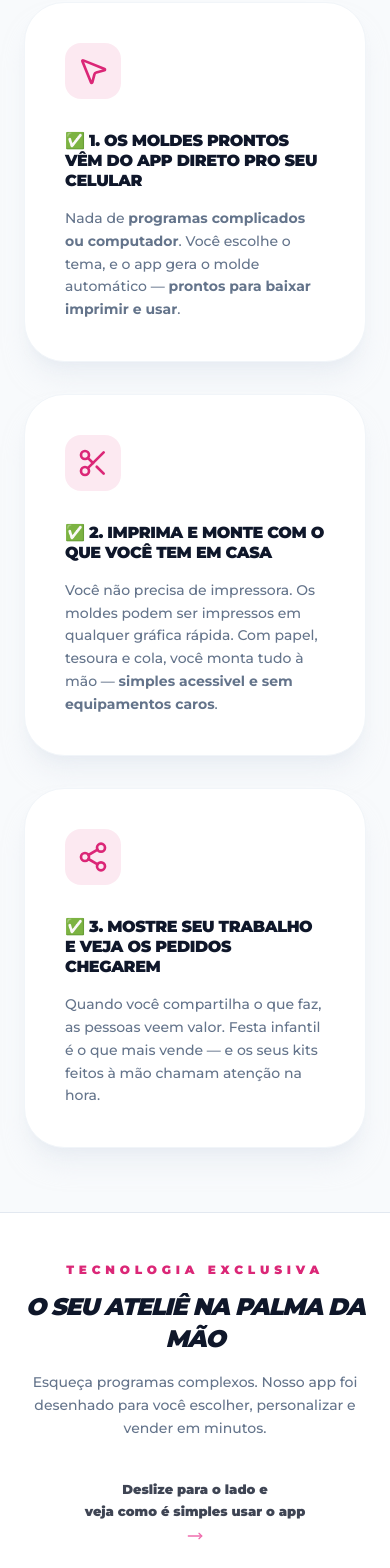
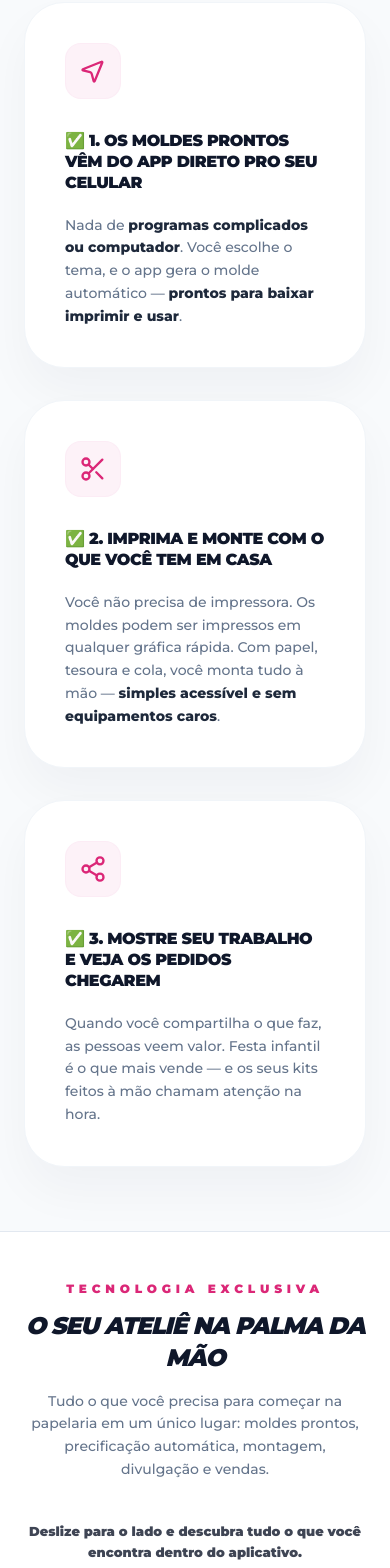
Before and after one commit to AxerCompany/Papelaria-, a React (Vite) app: page / in a window 390 px wide. Shown: the part 1380-2948 px from the top of the page. Built offline with nearby package versions, Linux system fonts and the light colour scheme.

Commit message:
style: update typography and iconography for landing page
- Convert step headers to uppercase for emphasis.
- Update font weights to strong for improved readability.
- Adjust icons and rotation for better visual balance.
- Update repository banner image.

```diff
--- a/App.tsx
+++ b/App.tsx
@@ -380,35 +380,43 @@ const HowItWorks: React.FC = () => (
       <div className="grid md:grid-cols-3 gap-8">
         {[
           {
-            icon: <MousePointer2 size={32} />,
-            title: "✅ 1. Os moldes prontos vêm do app direto pro seu celular",
+            icon: <MousePointer2 size={28} className="transform rotate-90" />,
+            title: "✅ 1. OS MOLDES PRONTOS VÊM DO APP DIRETO PRO SEU CELULAR",
             desc: (
               <>
-                Nada de <span className="font-bold">programas complicados ou computador</span>. Você escolhe o tema, e o app gera o molde automático — <span className="font-bold">prontos para baixar imprimir e usar</span>.
+                Nada de <strong className="font-extrabold text-slate-800">programas complicados ou computador</strong>. Você escolhe o tema, e o app gera o molde automático — <strong className="font-extrabold text-slate-800">prontos para baixar imprimir e usar</strong>.
               </>
             )
           },
           {
-            icon: <Scissors size={32} />,
-            title: "✅ 2. Imprima e monte com o que você tem em casa",
+            icon: <Scissors size={28} />,
+            title: "✅ 2. IMPRIMA E MONTE COM O QUE VOCÊ TEM EM CASA",
             desc: (
               <>
-                Você não precisa de impressora. Os moldes podem ser impressos em qualquer gráfica rápida. Com papel, tesoura e cola, você monta tudo à mão — <span className="font-bold">simples acessivel e sem equipamentos caros</span>.
+                Você não precisa de impressora. Os moldes podem ser impressos em qualquer gráfica rápida. Com papel, tesoura e cola, você monta tudo à mão — <strong className="font-extrabold text-slate-800">simples acessível e sem equipamentos caros</strong>.
               </>
             )
           },
           {
-            icon: <Share2 size={32} />,
-            title: "✅ 3. Mostre seu trabalho e veja os pedidos chegarem",
-            desc: "Quando você compartilha o que faz, as pessoas veem valor. Festa infantil é o que mais vende — e os seus kits feitos à mão chamam atenção na hora."
+            icon: <Share2 size={28} />,
+            title: "✅ 3. MOSTRE SEU TRABALHO E VEJA OS PEDIDOS CHEGAREM",
+            desc: (
+              <>
+                Quando você compartilha o que faz, as pessoas veem valor. Festa infantil é o que mais vende — e os seus kits feitos à mão chamam atenção na hora.
+              </>
+            )
           }
         ].map((item, idx) => (
-          <div key={idx} className="bg-white p-10 rounded-[2.5rem] shadow-xl shadow-slate-200/50 border border-slate-100 flex flex-col items-start transition-all hover:scale-[1.02] duration-300">
-            <div className="w-14 h-14 bg-pink-600/10 rounded-2xl flex items-center justify-center text-pink-600 mb-8">
+          <div key={idx} className="bg-white p-10 rounded-[2.5rem] shadow-[0_24px_48px_rgba(15,23,42,0.04)] border border-slate-100 flex flex-col items-start transition-all hover:scale-[1.02] duration-300">
+            <div className="w-14 h-14 bg-pink-50 rounded-2xl flex items-center justify-center text-pink-600 mb-8 border border-pink-100/50">
               {item.icon}
             </div>
-            <h4 className="text-base md:text-lg font-black text-slate-900 uppercase tracking-tight mb-4 leading-tight">{item.title}</h4>
-            <div className="text-slate-500 text-sm md:text-base font-medium leading-relaxed">{item.desc}</div>
+            <h4 className="text-base md:text-lg font-black text-slate-900 uppercase tracking-tight mb-5 leading-[1.3] text-left">
+              {item.title}
+            </h4>
+            <p className="text-slate-500 text-sm md:text-base font-medium leading-relaxed text-left">
+              {item.desc}
+            </p>
           </div>
         ))}
       </div>
@@ -433,13 +441,12 @@ const Features: React.FC = () => {
         <div className="text-center mb-10">
           <p className="text-pink-600 font-black text-[12px] uppercase tracking-[0.4em] mb-3">TECNOLOGIA EXCLUSIVA</p>
           <h2 className="text-2xl md:text-3xl font-black text-slate-900 mb-4 uppercase tracking-tighter italic">O SEU ATELIÊ NA PALMA DA MÃO</h2>
-          <p className="text-slate-500 text-sm md:text-base font-medium max-w-xl mx-auto leading-relaxed">Esqueça programas complexos. Nosso app foi desenhado para você escolher, personalizar e vender em minutos.</p>
+          <p className="text-slate-500 text-sm md:text-base font-medium max-w-2xl mx-auto leading-relaxed">Tudo o que você precisa para começar na papelaria em um único lugar: moldes prontos, precificação automática, montagem, divulgação e vendas.</p>
         </div>
 
         <div className="flex flex-col items-center justify-center mb-10 text-center opacity-80">
-          <p className="text-[13px] md:text-sm font-black text-slate-900 leading-relaxed max-w-xs md:max-w-sm">
-            Deslize para o lado e <br />
-            veja como é simples usar o app
+          <p className="text-[13px] md:text-sm font-black text-slate-900 leading-relaxed max-w-md">
+            Deslize para o lado e descubra tudo o que você encontra dentro do aplicativo.
           </p>
           <div className="mt-2 text-pink-500 animate-[bounce_2s_infinite]">
             <MoveRight size={16} />
@@ -458,13 +465,15 @@ const Features: React.FC = () => {
           />
         </div>
 
-        <div className="grid grid-cols-1 sm:grid-cols-2 lg:grid-cols-4 gap-6">
+        <div className="grid grid-cols-1 sm:grid-cols-2 lg:grid-cols-3 gap-6">
           {[
-            { icon: <Layers size={28} />, title: "Moldes Prontos", desc: "Acesse temas populares como Safari, Patrulha Canina e muito mais." },
-            { icon: <Zap size={28} />, title: "Kits Completos", desc: "Caixinhas, toppers e tags em um só lugar." },
-            { icon: <FileText size={28} />, title: "+2.000 Moldes", desc: "Acesso a +2.000 moldes prontos e editáveis para você nunca ficar sem opções." },
-            { icon: <Printer size={28} />, title: "Download PDF", desc: "Arquivos prontos para baixar em alta resolução. Basta imprimir e vender." },
-            { icon: <Smartphone size={28} />, title: "Passo a passo completo", desc: "O app te guia em cada etapa para gerar, baixar e montar os moldes de forma simples e rápida." }
+            { icon: <Gift size={28} />, title: "🎁 BIBLIOTECA DE MOLDES PRONTOS", desc: "Mais de 2.000 moldes organizados para imprimir, personalizar e vender." },
+            { icon: <Rocket size={28} />, title: "🚀 COMECE COM APENAS R$100", desc: "Receba um plano simples para fazer sua primeira venda mesmo começando com pouco dinheiro e sem impressora." },
+            { icon: <DollarSign size={28} />, title: "💰 DESCUBRA QUANTO COBRAR", desc: "Calcule preços e lucros automaticamente para vender com mais confiança." },
+            { icon: <Scissors size={28} />, title: "✂️ APRENDA COMO MONTAR", desc: "Veja os materiais necessários e siga tutoriais simples de produção." },
+            { icon: <Volume2 size={28} />, title: "📢 TEXTOS PRONTOS PARA VENDER", desc: "Mensagens prontas para WhatsApp e Instagram para divulgar seus produtos." },
+            { icon: <Layers size={28} />, title: "🏪 ONDE COMPRAR MATERIAIS", desc: "Descubra fornecedores confiáveis e economize tempo procurando tudo sozinha." },
+            { icon: <Package size={28} />, title: "📦 KIT INICIAL PARA COMEÇAR", desc: "Saiba exatamente o que comprar para iniciar sem desperdícios." }
           ].map((item, idx) => (
             <div key={idx} className="flex flex-col items-center text-center group bg-slate-50 p-8 rounded-3xl border border-slate-100 transition-all hover:-translate-y-2">
               <div className="w-14 h-14 bg-slate-950 rounded-2xl flex items-center justify-center text-pink-500 mb-6 group-hover:bg-pink-600 group-hover:text-white transition-all shadow-lg">
@@ -630,7 +639,6 @@ const Deliverables: React.FC = () => {
                   { text: "O que postar pra chamar atenção", icon: <Share2 size={16} /> },
                   { text: "Como conseguir os primeiros pedidos usando só o seu celular", icon: <Smartphone size={16} /> },
                   { text: "Como tirar fotos simples que vendem o produto por você", icon: <Camera size={16} /> },
-                  { text: "Estratégias pra vender em grupos, no Instagram e no boca a boca", icon: <Target size={16} /> },
                   { text: "Como cobrar e entregar de um jeito fácil e seguro", icon: <CreditCard size={16} /> }
                 ].map((point, idx) => (
                   <div key={idx} className="flex items-center gap-4 bg-pink-50/50 p-5 rounded-2xl border border-pink-100/50 group/item transition-all hover:bg-pink-100">
@@ -661,7 +669,7 @@ const Deliverables: React.FC = () => {
           </div>
         </div>
 
-        <div className="grid md:grid-cols-2 gap-8">
+        <div className="grid md:grid-cols-3 gap-8">
           <div className="relative group">
             <div className="absolute -inset-1 bg-gradient-to-b from-green-400 to-green-600 rounded-[2.5rem] blur opacity-10" />
             <div className="relative bg-white border-2 border-slate-100 rounded-[2.5rem] p-10 shadow-xl overflow-hidden flex flex-col items-center text-center transition-all hover:scale-[1.02]">
@@ -669,14 +677,37 @@ const Deliverables: React.FC = () => {
                 <DollarSign size={40} />
               </div>
               <div className="mb-6">
-                <h4 className="text-xl font-black text-slate-900 uppercase tracking-tight mb-2 italic">GUIA DE PRECIFICAÇÃO</h4>
+                <span className="text-xs font-black text-pink-600 bg-pink-50 px-3 py-1 rounded-full uppercase tracking-widest mb-3 inline-block">🎁 BÔNUS 01</span>
+                <h4 className="text-xl font-black text-slate-900 uppercase tracking-tight mb-2 italic">PRIMEIROS CLIENTES EM 7 DIAS</h4>
                 <p className="text-slate-500 font-bold text-sm leading-relaxed px-4">
-                  Aprenda como cobrar de forma lucrativa mesmo sendo iniciante. Pare de perder dinheiro!
+                  Aprenda estratégias simples para conseguir seus primeiros pedidos usando WhatsApp, Instagram, Facebook e divulgação local.
                 </p>
               </div>
               <div className="mt-auto w-full pt-8 border-t border-slate-50">
-                <span className="text-[11px] font-black text-green-600 px-6 py-2 bg-green-50 rounded-full uppercase tracking-[0.2em] italic line-through decoration-slate-400">
-                  VALE R$ 47,00
+                <span className="text-[11px] font-black text-green-600 px-6 py-2 bg-green-50 rounded-full uppercase tracking-[0.2em] italic line-through decoration-slate-400 font-sans">
+                  VALE R$ 97,00
+                </span>
+                <p className="text-[10px] text-slate-400 mt-3 font-black uppercase tracking-widest">LIBERADO GRÁTIS HOJE</p>
+              </div>
+            </div>
+          </div>
+
+          <div className="relative group">
+            <div className="absolute -inset-1 bg-gradient-to-b from-pink-400 to-pink-600 rounded-[2.5rem] blur opacity-10" />
+            <div className="relative bg-white border-2 border-slate-100 rounded-[2.5rem] p-10 shadow-xl overflow-hidden flex flex-col items-center text-center transition-all hover:scale-[1.02]">
+              <div className="w-20 h-20 bg-pink-600 rounded-3xl flex items-center justify-center text-white mb-8 -rotate-3 shadow-lg shadow-pink-600/30">
+                <Zap size={40} />
+              </div>
+              <div className="mb-6">
+                <span className="text-xs font-black text-pink-600 bg-pink-50 px-3 py-1 rounded-full uppercase tracking-widest mb-3 inline-block">🎁 BÔNUS 02</span>
+                <h4 className="text-xl font-black text-slate-900 uppercase tracking-tight mb-2 italic">GUIA DA PRIMEIRA VENDA</h4>
+                <p className="text-slate-500 font-bold text-sm leading-relaxed px-4">
+                  Descubra exatamente o que postar, como divulgar, cobrar, entregar e transformar interesse em pedidos reais.
+                </p>
+              </div>
+              <div className="mt-auto w-full pt-8 border-t border-slate-50">
+                <span className="text-[11px] font-black text-pink-600 px-6 py-2 bg-pink-50 rounded-full uppercase tracking-[0.2em] italic line-through decoration-slate-400 font-sans">
+                  VALE R$ 67,00
                 </span>
                 <p className="text-[10px] text-slate-400 mt-3 font-black uppercase tracking-widest">LIBERADO GRÁTIS HOJE</p>
               </div>
@@ -686,17 +717,18 @@ const Deliverables: React.FC = () => {
           <div className="relative group">
             <div className="absolute -inset-1 bg-gradient-to-b from-blue-400 to-blue-600 rounded-[2.5rem] blur opacity-10" />
             <div className="relative bg-white border-2 border-slate-100 rounded-[2.5rem] p-10 shadow-xl overflow-hidden flex flex-col items-center text-center transition-all hover:scale-[1.02]">
-              <div className="w-20 h-20 bg-blue-500 rounded-3xl flex items-center justify-center text-white mb-8 -rotate-3 shadow-lg shadow-blue-500/30">
+              <div className="w-20 h-20 bg-blue-500 rounded-3xl flex items-center justify-center text-white mb-8 rotate-3 shadow-lg shadow-blue-500/30">
                 <Package size={40} />
               </div>
               <div className="mb-6">
-                <h4 className="text-xl font-black text-slate-900 uppercase tracking-tight mb-2 italic">LISTA DE MATERIAIS</h4>
+                <span className="text-xs font-black text-pink-600 bg-pink-50 px-3 py-1 rounded-full uppercase tracking-widest mb-3 inline-block">🎁 BÔNUS 03</span>
+                <h4 className="text-xl font-black text-slate-900 uppercase tracking-tight mb-2 italic">LISTA DE MATERIAIS PARA COMEÇAR</h4>
                 <p className="text-slate-500 font-bold text-sm leading-relaxed px-4">
-                  O guia exato do que você precisa para começar agora mesmo com o mínimo possível.
+                  Saiba exatamente o que comprar para fazer seus primeiros personalizados sem gastar dinheiro com itens desnecessários.
                 </p>
               </div>
               <div className="mt-auto w-full pt-8 border-t border-slate-50">
-                <span className="text-[11px] font-black text-blue-600 px-6 py-2 bg-blue-50 rounded-full uppercase tracking-[0.2em] italic line-through decoration-slate-400">
+                <span className="text-[11px] font-black text-blue-600 px-6 py-2 bg-blue-50 rounded-full uppercase tracking-[0.2em] italic line-through decoration-slate-400 font-sans">
                   VALE R$ 37,00
                 </span>
                 <p className="text-[10px] text-slate-400 mt-3 font-black uppercase tracking-widest">LIBERADO GRÁTIS HOJE</p>
@@ -746,8 +778,10 @@ const Pricing: React.FC = () => {
           </div>
 
           <div className="p-10 md:p-12 text-center">
-            <h3 className="text-2xl font-black text-white mb-2 uppercase tracking-tighter italic">PAPELARIA DESCOMPLICADA</h3>
-            <p className="text-[11px] font-black text-slate-500 uppercase tracking-[0.3em] mb-8">ACESSO TOTAL + MOLDES + BÔNUS</p>
+            <h3 className="text-2xl font-black text-white mb-2 uppercase tracking-tighter italic">ACESSO COMPLETO AO PAPELARIA DESCOMPLICADA</h3>
+            <p className="text-sm font-medium text-slate-400 mb-8 max-w-sm mx-auto">
+              Moldes, precificação, montagem, divulgação e vendas.
+            </p>
 
             <div className="flex flex-col items-center mb-10">
               <CountdownTimer />
@@ -783,17 +817,22 @@ const Pricing: React.FC = () => {
 
             <div className="space-y-4 mb-12 text-left">
               {[
-                "Acesso Completo ao App",
-                "Moldes gerados em segundos",
-                "Temas Infantis Premium",
-                "Licença Comercial de Vendas",
-                "Garantia Incondicional",
-                "Bônus: Guia de Precificação",
-                "Bônus: Lista de Materiais",
-                "Bônus: Estratégia Venda Express"
-              ].map(item => (
-                <div key={item} className="flex items-center gap-4 text-xs md:text-sm font-bold text-slate-400 border-b border-white/5 pb-4 last:border-0">
-                  <Lock size={14} className="text-pink-500 flex-shrink-0" /> {item}
+                { type: "check", text: "Acesso Completo ao Aplicativo" },
+                { type: "check", text: "Biblioteca com +2.000 Moldes Prontos" },
+                { type: "check", text: "Plano para Começar com Apenas R$100" },
+                { type: "check", text: "Calculadora de Preços e Lucros" },
+                { type: "check", text: "Tutoriais de Montagem Passo a Passo" },
+                { type: "check", text: "Textos Prontos para WhatsApp e Instagram" },
+                { type: "check", text: "Lista de Fornecedores Recomendados" },
+                { type: "check", text: "Licença Comercial de Vendas" },
+                { type: "check", text: "Garantia de 7 Dias" },
+                { type: "bonus", text: "BÔNUS: Primeiros Clientes em 7 Dias" },
+                { type: "bonus", text: "BÔNUS: Guia da Primeira Venda" },
+                { type: "bonus", text: "BÔNUS: Lista de Materiais" }
+              ].map((item, idx) => (
+                <div key={idx} className={`flex items-center gap-4 text-xs md:text-sm font-bold border-b border-white/5 pb-4 last:border-0 ${item.type === 'bonus' ? 'text-pink-400 font-extrabold' : 'text-slate-400'}`}>
+                  <span className="text-[14px] flex-shrink-0 leading-none">{item.type === 'bonus' ? '🎁' : '✅'}</span>
+                  <span>{item.text}</span>
                 </div>
               ))}
             </div>
```
Also changed, not shown: 1 other file (tests, documents, lock files or other folders).
